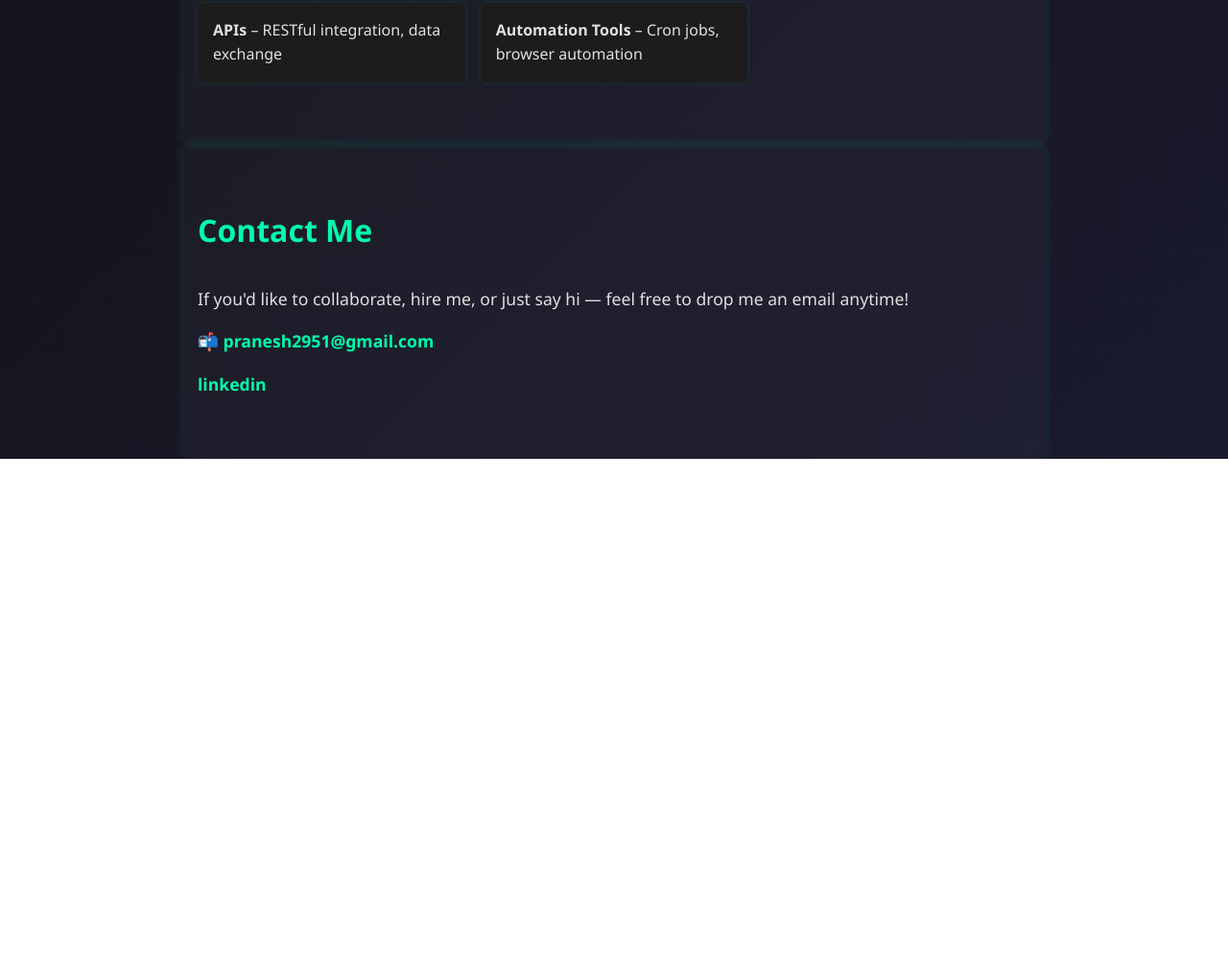
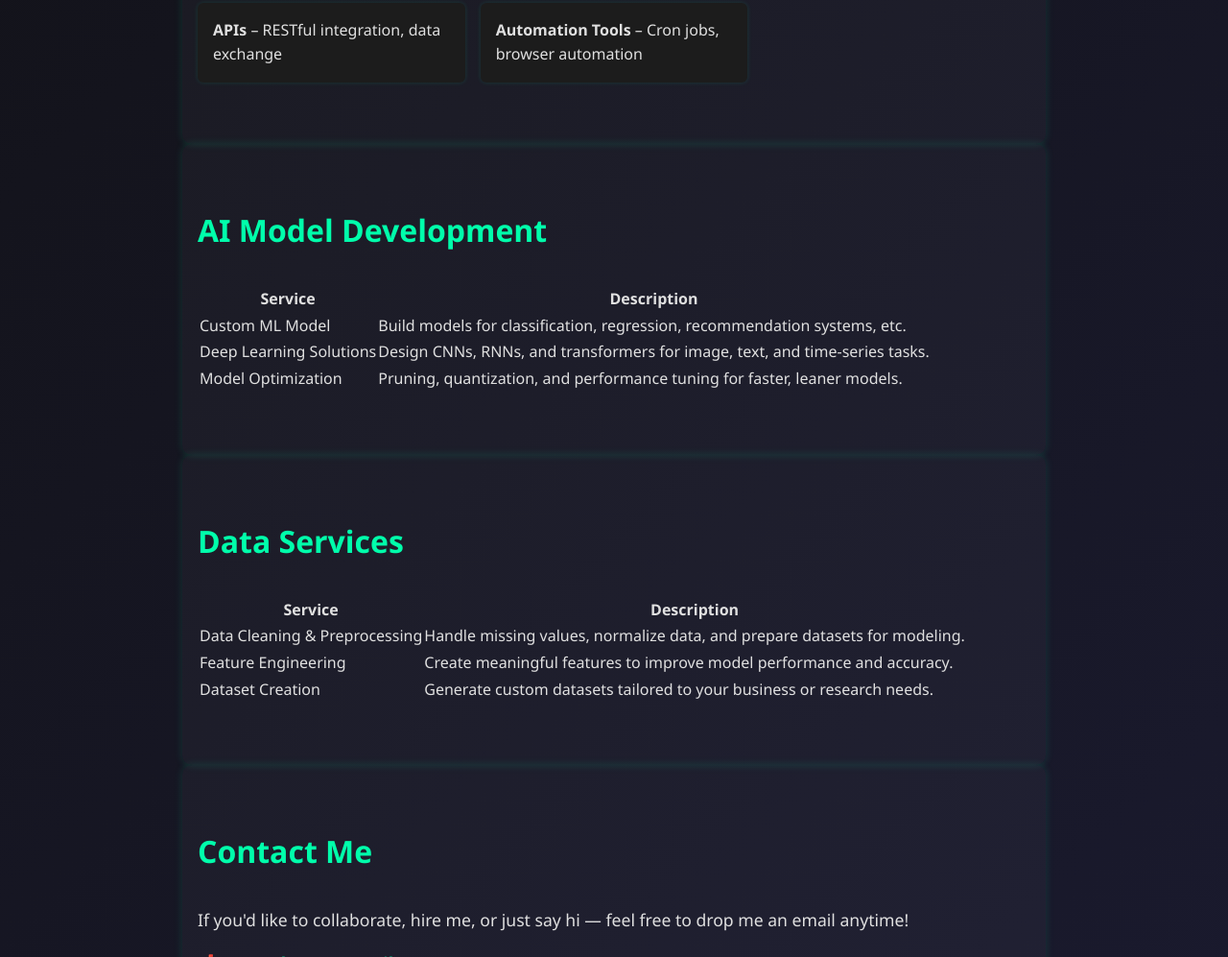
Before and after one commit to pranesh2951/personal-portfolio-website, a plain HTML site: page index.html in a window 1280 px wide. Shown: the part 1592-2589 px from the top of the page at 96% size. Before the commit the page ends 2070 px from the top, so only its background shows below. Drawn offline with Linux system fonts and the light colour scheme.

Commit message:
Update index.html

```diff
--- a/index.html
+++ b/index.html
@@ -58,14 +58,6 @@
       </p>
       <a href="https://github.com/pranesh2951/AI-market-analyst" target="_blank">View on GitHub</a>
     </div>
-
-    <!--<div class="project">
-      <h3>⚙️ Automation Toolkit</h3>
-      <p>
-        Powerful scripts built with Selenium and BeautifulSoup — automate data collection, auto-fill forms, and clean datasets for businesses.
-      </p>
-      <a href="#" target="_blank">View on GitHub</a>
-    </div>-->
   </section>
 
   <!-- 🛠️ Skills Section -->
@@ -82,6 +74,51 @@
       <li><strong>Automation Tools</strong> – Cron jobs, browser automation</li>
     </ul>
   </section>
+  <!-- 🧠 AI Model Development -->
+<section id="ai-model-development" class="section service-detail">
+  <h2>AI Model Development</h2>
+  <table>
+    <tr>
+      <th>Service</th>
+      <th>Description</th>
+    </tr>
+    <tr>
+      <td>Custom ML Model</td>
+      <td>Build models for classification, regression, recommendation systems, etc.</td>
+    </tr>
+    <tr>
+      <td>Deep Learning Solutions</td>
+      <td>Design CNNs, RNNs, and transformers for image, text, and time-series tasks.</td>
+    </tr>
+    <tr>
+      <td>Model Optimization</td>
+      <td>Pruning, quantization, and performance tuning for faster, leaner models.</td>
+    </tr>
+  </table>
+</section>
+
+<!-- 📊 Data Services -->
+<section id="data-services" class="section service-detail">
+  <h2>Data Services</h2>
+  <table>
+    <tr>
+      <th>Service</th>
+      <th>Description</th>
+    </tr>
+    <tr>
+      <td>Data Cleaning & Preprocessing</td>
+      <td>Handle missing values, normalize data, and prepare datasets for modeling.</td>
+    </tr>
+    <tr>
+      <td>Feature Engineering</td>
+      <td>Create meaningful features to improve model performance and accuracy.</td>
+    </tr>
+    <tr>
+      <td>Dataset Creation</td>
+      <td>Generate custom datasets tailored to your business or research needs.</td>
+    </tr>
+  </table>
+</section>
 
   <!-- 📩 Contact Section -->
   <section id="contact" class="section contact">
```
